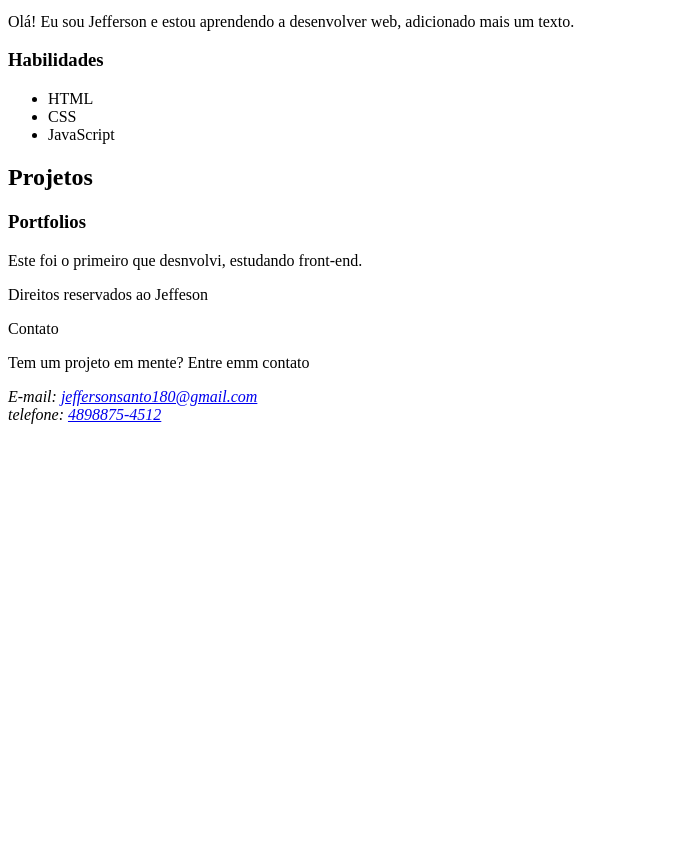
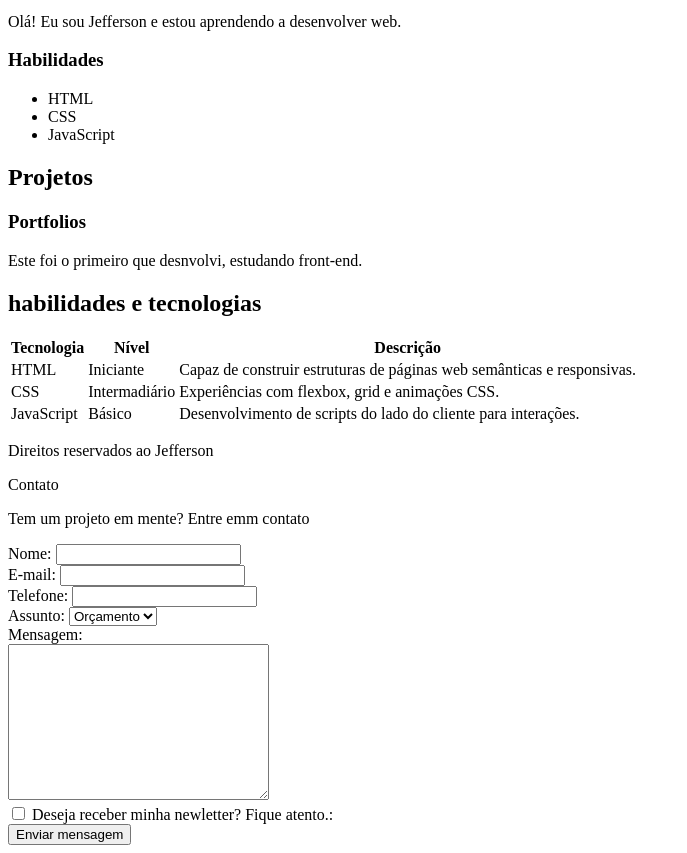
Before and after one commit to JVISAN-Web/site, a plain HTML site: page index.html in a window 1280 px wide. Shown: the part 240-1093 px from the top of the page, without its empty margins (0-687 px from the left). Before the commit the page ends 800 px from the top, so only its background shows below. Drawn offline with Linux system fonts and the light colour scheme.

Commit message:
Adição de formulário e tabela no site

```diff
--- a/index.html
+++ b/index.html
@@ -26,12 +26,12 @@
     <section id="sobre">
         <h2>Sobre mim</h2>
 
-        <img src="WhatsApp Image 2026-02-05 at 18.47.58.jpeg"alt="Imagem de perfil" title="Imagem de perfil Loja">
+        <img src="WhatsApp Image 2026-02-05 at 18.47.58.jpeg" alt="Imagem de perfil" title="Imagem de perfil Loja" style="width:200px;height:200px;">
 
         <article>
 
             <p>
-                Olá! Eu sou Jefferson e estou aprendendo a desenvolver web, adicionado mais um texto.
+                Olá! Eu sou Jefferson e estou aprendendo a desenvolver web.
             </p>
         </article>
         <aside>
@@ -59,8 +59,49 @@
 
         </article>
     </section>
+
+    <section id="habilidades">
+        <h2>habilidades e tecnologias</h2>
+
+        <table>
+
+            <thead>
+                <tr>
+
+                    <th>Tecnologia</th>
+                    <th>Nível</th>
+                    <th>Descrição</th>
+
+                </tr>
+            </thead>
+            <tbody>
+                <tr>
+                    <td>HTML</td>
+                    <td>Iniciante</td>
+                    <td>Capaz de construir estruturas de páginas web semânticas e responsivas.</td>
+                </tr>
+
+                <tr>
+                    <td>CSS</td>
+                    <td>Intermadiário</td>
+                    <td>Experiências com flexbox, grid e animações CSS.</td>
+                </tr>
+
+                 <tr>
+                    <td>JavaScript</td>
+                    <td>Básico</td>
+                    <td>Desenvolvimento de scripts do lado do cliente para interações.</td>
+                </tr>
+
+            </tbody>
+
+        </table>
+
+
+    </section>
+
     <footer>
-        <p>Direitos reservados ao Jeffeson</p>
+        <p>Direitos reservados ao Jefferson</p>
 
         <section id="contatos">
 
@@ -68,10 +109,38 @@
 
             <p>Tem um projeto em mente? Entre emm contato</p>
 
-            <address>
-                E-mail: <a href="mailto:jeffersonsanto180@gmail.com">jeffersonsanto180@gmail.com</a> <br>
-                telefone: <a href="tel:4898875-4512">4898875-4512</a>
-            </address>
+            <form action="">
+
+                <label for="nome">Nome: </label>
+                <input type="text" id="nome" name="nome" required> <br>
+
+                <label for="email">E-mail: </label>
+                <input type="email" id="email" name="email" required> <br>
+
+                <label for="telefone">Telefone: </label>
+                <input type="telefone" id="telefone" name="telefone" required> <br>
+
+                <label for="assunto">Assunto: </label>
+                <select name="assunto" id="assunto">
+                    <option value="orçamento">Orçamento</option>
+                    <option value="duvida">Duvida</option>
+                    <option value="outro">Outro</option>
+                </select>
+
+                <br>
+
+                <label for="mensagem">Mensagem: </label> <br>
+                <textarea name="mensagem" id="mensagem" cols="30" rows="10"></textarea> <br>
+
+                <input type="checkbox" id="inscriçao" name="inscriçao">
+                <label for="inscriçai">Deseja receber minha newletter? Fique atento.: </label>
+
+                <br>
+
+                <input type="submit" value="Enviar mensagem">
+
+            </form>
+
         </section>
     </footer>
 </body>
```
